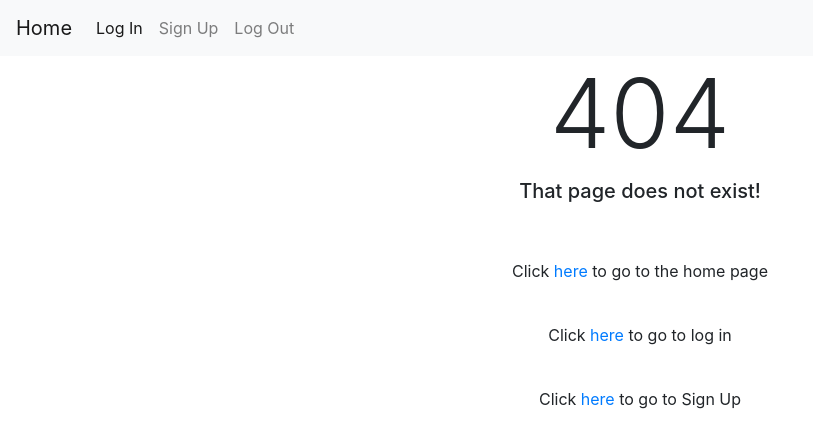
After one commit to samg11/todo-app, a Flask app: template templates/404.html in a window 1280 px wide. The commit adds this page. Shown: the top 448 px of the page, without its empty margins (0-813 px from the left). Run offline with Flask 2, Linux system fonts and the light colour scheme; the template is opened without the code that fills it, so the values that code supplies are empty; parts of the project's set-up code (start-up, migrations or seed data) failed here and were passed over; some libraries are stand-ins or nearby versions.

Commit message:
finished errors and 404

```diff
--- a/main.py
+++ b/main.py
@@ -122,5 +122,11 @@ def errortest():
         flash('testing error page')
         return render_template('error.html')
 
+@app.errorhandler(404)
+def page_not_found(e):
+    # note that we set the 404 status explicitly
+    print(e)
+    return render_template('404.html'), 404
+
 if __name__ == "__main__":
     app.run(host="0.0.0.0", debug=True)
--- /dev/null
+++ b/templates/404.html
@@ -0,0 +1,8 @@
+{% extends 'generalerror.html' %}
+
+{% block error %}Error 404 | Page not found{% endblock %}
+
+
+{% block large %}404{% endblock %}
+
+{% block info %}That page does not exist!{% endblock %}
--- /dev/null
+++ b/templates/generalerror.html
@@ -0,0 +1,21 @@
+{% extends 'base.html' %}
+
+{% block title %}{% block error %}{% endblock %}{% endblock %}
+
+{% block content %}
+    <center>
+        <h1 class="display-1">
+            {% block large %}{% endblock %}
+        </h1>
+
+        <h5>{% block info %}{% endblock %}</h5>
+        <br>
+        <br>
+        <p>Click <a href="{{ url_for('index') }}">here</a> to go to the home page</p>
+        <br>
+        <p>Click <a href="{{ url_for('login') }}">here</a> to go to log in</p>
+        <br>
+        <p>Click <a href="{{ url_for('signup') }}">here</a> to go to Sign Up</p>
+    </center>
+
+{% endblock %}
```
Also changed, not shown: templates/error.html (+6 -6 lines).
